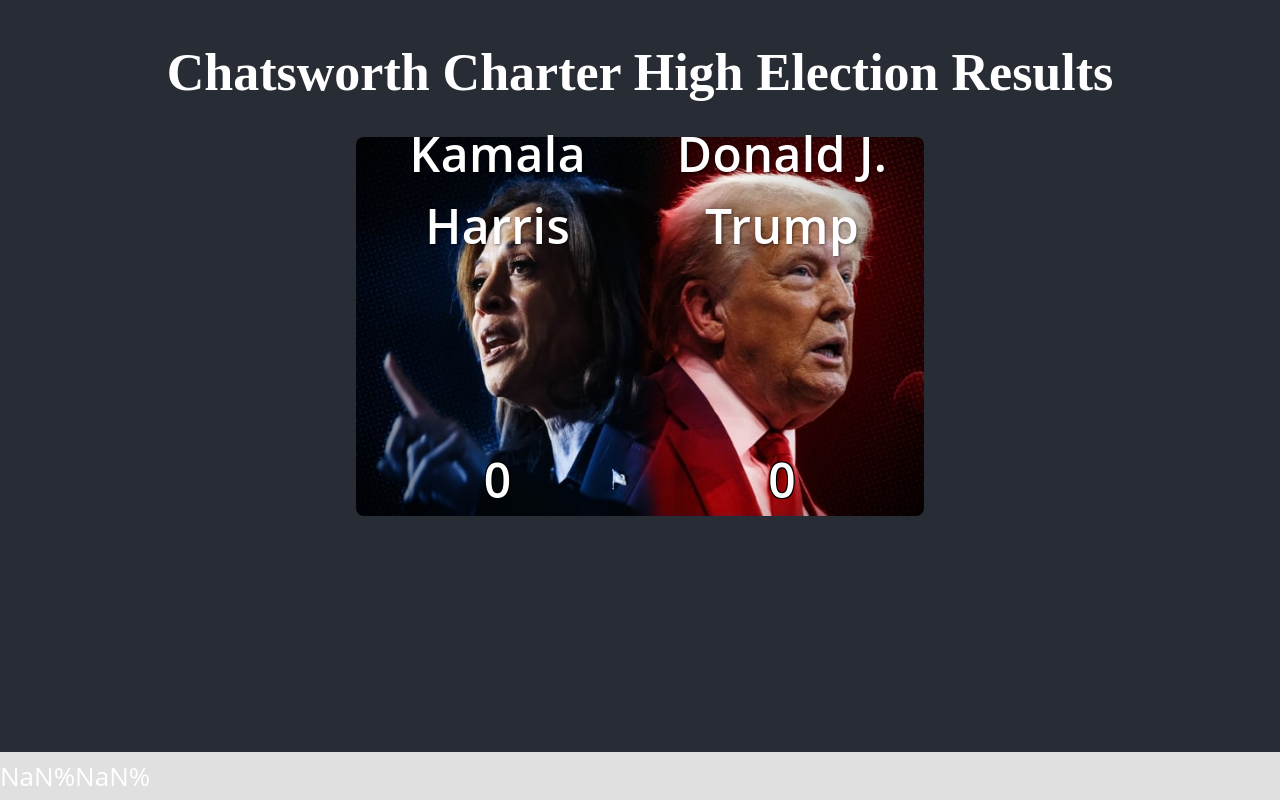
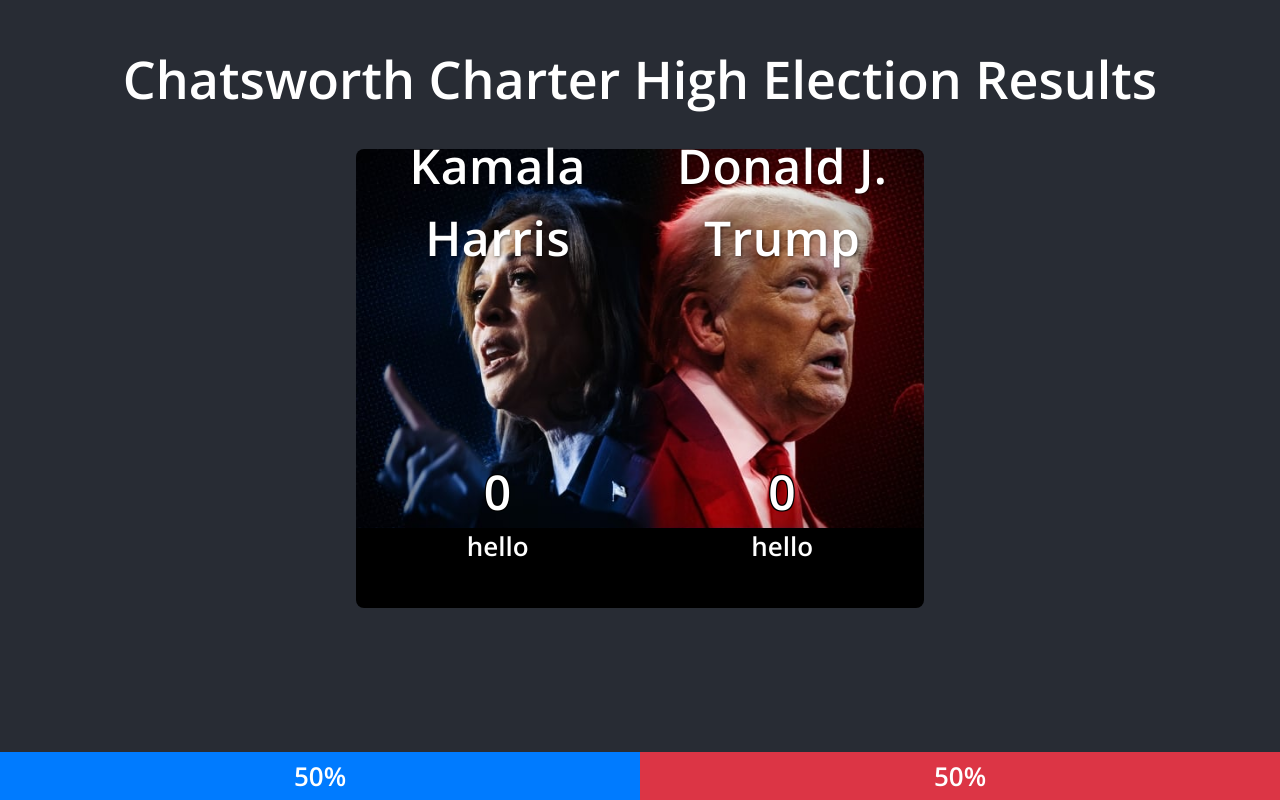
Before and after one commit to alevin93/election, a React (Create React App) app: page / in a window 1280 px wide. Built offline with nearby package versions, Linux system fonts and the light colour scheme; no server answers.

Commit message:
more stuff

```diff
--- a/src/App.css
+++ b/src/App.css
@@ -1,4 +1,4 @@
-
+@import url('https://fonts.googleapis.com/css2?family=Open+Sans:wght@600&display=swap');
 
 .App {
   text-align: center;
@@ -14,6 +14,7 @@
   justify-content: center;
   font-size: calc(10px + 2vmin);
   color: white;
+  font-family: 'Open Sans', sans-serif;
 }
 
 .content-wrapper {
@@ -38,9 +39,10 @@
   width: 100%; /* Or your desired width */
   height: auto; /* Maintain aspect ratio */
   display: block; /* Prevent extra space below the image */
-  border-radius: .5rem;
+  border-top-left-radius: .5rem;
+  border-top-right-radius: .5rem;
 }
-@import url('https://fonts.googleapis.com/css2?family=Open+Sans:wght@600&display=swap');
+
 
 .kamala-name,
 .trump-name {
@@ -83,6 +85,31 @@
   position: absolute; /* Add this to position the votes */
   z-index: 1;          /* Ensure they are above the image */
   bottom: 0;           /* Adjust vertical position as needed */
+}
+
+.vote-container {
+  display: flex;
+}
+
+.trump-vote-container,
+.kamala-vote-container
+{
+  display: grid;
+  width: 50%;
+  height: 5rem;
+  background-color: black;
+  text-align: center;
+  justify-content:center;
+
+
+
+}
+
+.trump-vote-container {
+  border-bottom-left-radius: .5rem;
+}
+.kamala-vote-container {
+  border-bottom-right-radius: .5rem;
 }
 
 .trump-votes {
--- a/src/App.js
+++ b/src/App.js
@@ -61,18 +61,23 @@ function App() {
             <img src={IMAGE} alt="Vote Counts" className="background-image" />
             <div className='kamala-name'>Kamala Harris</div>
             <div className='trump-name' >Donald J. Trump</div>
+
             <div className='kamala-votes'>{harrisVotes}</div>
             <div className='trump-votes'>{trumpVotes}</div>
+          </div>
+          <div className='vote-container'>
+          <div className='trump-vote-container'>hello</div>
+          <div className='kamala-vote-container'>hello</div>
           </div>
           </div>
         </div>
         <div className="chart-container"> {/* Chart container at the bottom */}
-              <div className="harris-bar" style={{ width: `${harrisVotes/totalVotes*100}%`}}></div>
-              <div className="trump-bar" style={{ width: `${trumpVotes/totalVotes*100}%` }}></div>
+              <div className="harris-bar" style={{ width: `${harrisPercentage}%`}}></div>
+              <div className="trump-bar" style={{ width: `${trumpPercentage}%` }}></div>
             </div>
             <div className="pc-container"> {/*Show percentages */}
-              <div className="harris-pc" style={{ width: `${harrisVotes/totalVotes*100}%` }}>{Math.round(harrisVotes/totalVotes*100)}%</div>
-              <div className="trump-pc" style={{ width: `${trumpVotes/totalVotes*100}%` }}>{Math.round(trumpVotes/totalVotes*100)}%</div>
+              <div className="harris-pc" style={{ width: `${harrisPercentage}%` }}>{Math.round(harrisPercentage)}%</div>
+              <div className="trump-pc" style={{ width: `${trumpPercentage}%` }}>{Math.round(trumpPercentage)}%</div>
             </div>
       </header>
     </div>
```
